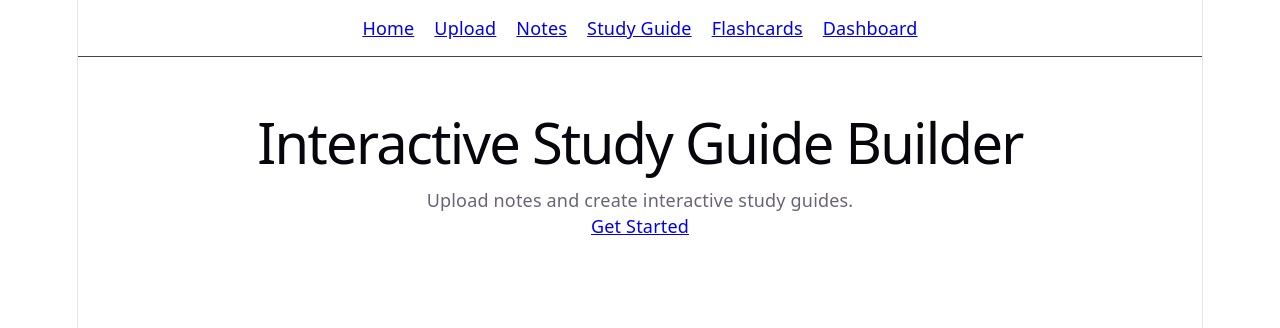
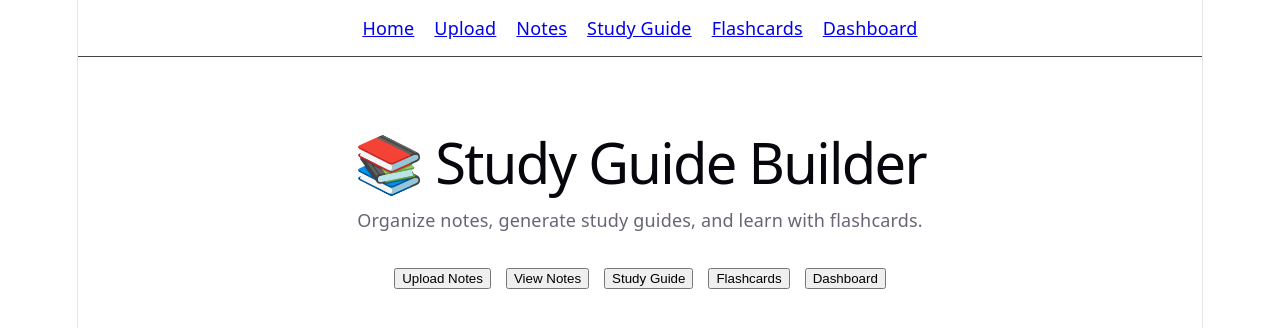
Before and after one commit to Madhav-r17/study-guide-builder, a React app in the folder frontend/: page / in a window 1280 px wide. Shown: the top 328 px of the page. Built offline with nearby package versions, Linux system fonts and the light colour scheme; the HTML template or start-up script is replaced by a standard one.

Commit message:
Added recent

```diff
--- a/frontend/src/pages/DashboardPage.jsx
+++ b/frontend/src/pages/DashboardPage.jsx
@@ -2,11 +2,16 @@ import { useEffect, useState } from "react";
 import api from "../services/api";
 
 export default function DashboardPage() {
+
   const [stats, setStats] = useState([]);
+  const [recentNotes, setRecentNotes] = useState([]);
 
   useEffect(() => {
     api.get("/stats")
       .then((res) => setStats(res.data))
+      .catch((err) => console.error(err));
+    api.get("/recent-notes")
+      .then((res) => setRecentNotes(res.data))
       .catch((err) => console.error(err));
   }, []);
 
@@ -64,6 +69,25 @@ export default function DashboardPage() {
         </div>
       ))}
     </div>
+    <hr style={{ margin: "30px 0" }} />
+
+<h2>Recent Notes</h2>
+
+{recentNotes.map((note) => (
+  <div
+    key={note.id}
+    style={{
+      border: "1px solid #ddd",
+      padding: "10px",
+      marginBottom: "10px",
+      borderRadius: "8px"
+    }}
+  >
+    <strong>{note.title}</strong>
+    <p>{note.category}</p>
   </div>
+))}
+  </div>
+
 );
 }
--- a/frontend/src/pages/LandingPage.jsx
+++ b/frontend/src/pages/LandingPage.jsx
@@ -1,14 +1,49 @@
-
 import { Link } from "react-router-dom";
 
 export default function LandingPage() {
   return (
-    <div style={{ padding: "40px" }}>
-      <h1>Interactive Study Guide Builder</h1>
+    <div
+      style={{
+        textAlign: "center",
+        padding: "60px"
+      }}
+    >
+      <h1>📚 Study Guide Builder</h1>
 
-      <p>Upload notes and create interactive study guides.</p>
+      <p>
+        Organize notes, generate study guides,
+        and learn with flashcards.
+      </p>
 
-      <Link to="/dashboard">Get Started</Link>
+      <div
+        style={{
+          marginTop: "30px",
+          display: "flex",
+          justifyContent: "center",
+          gap: "15px",
+          flexWrap: "wrap"
+        }}
+      >
+        <Link to="/upload">
+          <button>Upload Notes</button>
+        </Link>
+
+        <Link to="/notes">
+          <button>View Notes</button>
+        </Link>
+
+        <Link to="/study-guide">
+          <button>Study Guide</button>
+        </Link>
+
+        <Link to="/flashcards">
+          <button>Flashcards</button>
+        </Link>
+
+        <Link to="/dashboard">
+          <button>Dashboard</button>
+        </Link>
+      </div>
     </div>
   );
 }
```
Also changed, not shown: 1 other file (tests, documents, lock files or other folders).
